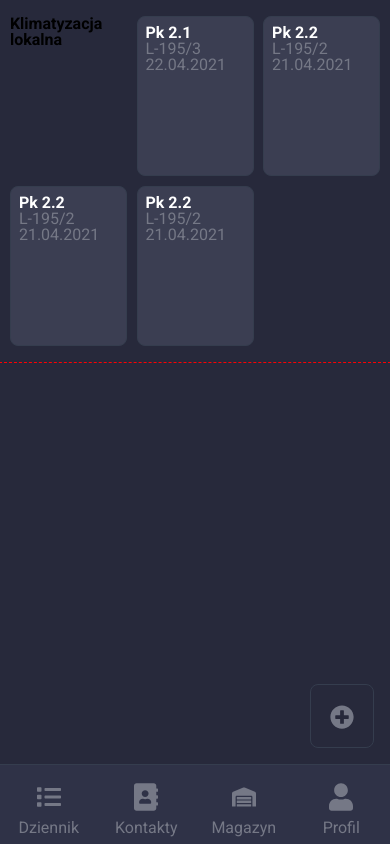
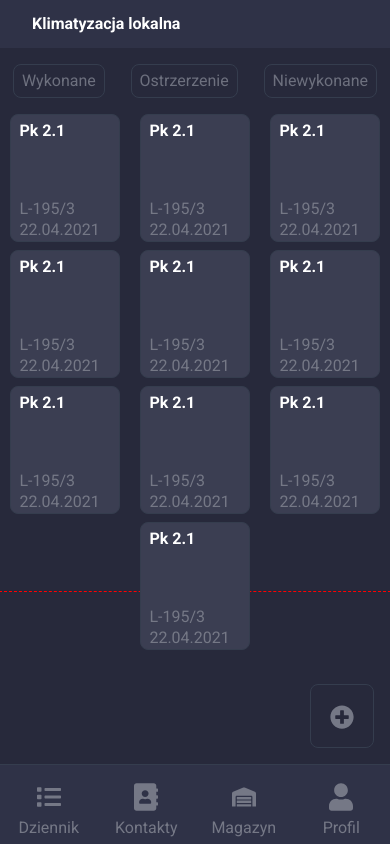
Before and after one commit to molinskidamian/k2, a plain HTML site: page index.html in a window 390 px wide. Drawn offline with Linux system fonts and the light colour scheme.

Commit message:
Update mobile-air-condition-local-points

```diff
--- a/index.html
+++ b/index.html
@@ -156,26 +156,93 @@
         </section> -->
 
         <section class="mobile-air-condition-local-points-wrapper">
-            <h2>Klimatyzacja lokalna</h2>
+            <header>
+                <h3>Klimatyzacja lokalna</h3>
+                <ul class="sort">
+                    <li class="sort-option"><a href="#">Wykonane</a></li>
+                    <li class="sort-option"><a href="#">Ostrzerzenie</a></li>
+                    <li class="sort-option"><a href="#">Niewykonane</a></li>
+                </ul>
+            </header>
+            <div class="mobile-air-condition-local-point point-red">
+                <h3>Pk 2.1</h3>
+
+                <footer>
+                    <p>L-195/3</p>
+                    <p>22.04.2021</p>
+                </footer>
+            </div>
             <div class="mobile-air-condition-local-point red">
                 <h3>Pk 2.1</h3>
-                <p>L-195/3</p>
-                <p>22.04.2021</p>
+
+                <footer>
+                    <p>L-195/3</p>
+                    <p>22.04.2021</p>
+                </footer>
             </div>
-            <div class="mobile-air-condition-local-point orange">
-                <h3>Pk 2.2</h3>
-                <p>L-195/2</p>
-                <p>21.04.2021</p>
+            <div class="mobile-air-condition-local-point red">
+                <h3>Pk 2.1</h3>
+
+                <footer>
+                    <p>L-195/3</p>
+                    <p>22.04.2021</p>
+                </footer>
             </div>
-            <div class="mobile-air-condition-local-point green">
-                <h3>Pk 2.2</h3>
-                <p>L-195/2</p>
-                <p>21.04.2021</p>
+            <div class="mobile-air-condition-local-point red">
+                <h3>Pk 2.1</h3>
+
+                <footer>
+                    <p>L-195/3</p>
+                    <p>22.04.2021</p>
+                </footer>
             </div>
-            <div class="mobile-air-condition-local-point">
-                <h3>Pk 2.2</h3>
-                <p>L-195/2</p>
-                <p>21.04.2021</p>
+            <div class="mobile-air-condition-local-point red">
+                <h3>Pk 2.1</h3>
+
+                <footer>
+                    <p>L-195/3</p>
+                    <p>22.04.2021</p>
+                </footer>
+            </div>
+            <div class="mobile-air-condition-local-point point-red">
+                <h3>Pk 2.1</h3>
+
+                <footer>
+                    <p>L-195/3</p>
+                    <p>22.04.2021</p>
+                </footer>
+            </div>
+            <div class="mobile-air-condition-local-point red">
+                <h3>Pk 2.1</h3>
+
+                <footer>
+                    <p>L-195/3</p>
+                    <p>22.04.2021</p>
+                </footer>
+            </div>
+            <div class="mobile-air-condition-local-point red">
+                <h3>Pk 2.1</h3>
+
+                <footer>
+                    <p>L-195/3</p>
+                    <p>22.04.2021</p>
+                </footer>
+            </div>
+            <div class="mobile-air-condition-local-point red">
+                <h3>Pk 2.1</h3>
+
+                <footer>
+                    <p>L-195/3</p>
+                    <p>22.04.2021</p>
+                </footer>
+            </div>
+            <div class="mobile-air-condition-local-point red">
+                <h3>Pk 2.1</h3>
+
+                <footer>
+                    <p>L-195/3</p>
+                    <p>22.04.2021</p>
+                </footer>
             </div>
         </section>
 
--- a/scss/mobile.scss
+++ b/scss/mobile.scss
@@ -11,9 +11,9 @@ $color-green: #64ea86;
 
 $color-text: #fff;
 $color-text-second: #757886;
-
-.red {
-    background-color: $color-green;
+$color-header: #fff;
+.point-red {
+    border-bottom: $color-red;
 }
 
 .green {
@@ -111,19 +111,76 @@ body {
 
 .mobile-air-condition-local-points-wrapper {
     outline: 1px dashed red;
-    display: grid;
-    grid-template-columns: repeat(3, 1fr);
-    justify-content: center;
-    column-gap: 0.6rem;
-    row-gap: 0.6rem;
-    padding: 1rem;
+    display: flex;
+    flex-wrap: wrap;
+    justify-content: space-around;
+    max-height: 70vh;
+
+    header {
+        color: $color-header;
+        // margin-bottom: 1rem;
+    }
+
+    header > h3 {
+        display: block;
+        width: 100vw;
+        padding-left: 2rem;
+        font-weight: 600;
+        height: 3rem;
+        line-height: 3rem;
+        background-color: $mobile-bg-first;
+    }
+
+    header > ul {
+        background-color: $mobile-bg-second;
+        display: flex;
+        justify-content: space-around;
+        max-width: 100%;
+        flex-wrap: nowrap;
+        list-style: none;
+        // outline: 1px dashed red;
+        margin: 1rem 0;
+        // width: 200%;
+
+        li {
+            border: $border;
+            border-radius: 0.5rem;
+            padding: 0.5rem;
+
+            &:hover {
+                background-color: #666878;
+            }
+        }
+
+        a {
+            color: #6d707e;
+            text-decoration: none;
+            display: block;
+            height: 100%;
+            width: 100%;
+
+            &:hover {
+                height: 100%;
+                width: 100%;
+                color: #fff;
+            }
+        }
+    }
+
     .mobile-air-condition-local-point {
         background-color: #3b3e52;
-        width: 30vw;
-        height: 10rem;
+        width: 28vw;
+        height: 8rem;
         border: $border;
         border-radius: 0.5rem;
         padding: 0.5rem;
+        position: relative;
+        margin-bottom: 0.5rem;
+
+        footer {
+            position: absolute;
+            bottom: 0;
+        }
 
         h3 {
             color: $color-text;
@@ -131,6 +188,7 @@ body {
 
         p {
             color: $color-text-second;
+            line-height: 1.3rem;
         }
     }
 }
```
Also changed, not shown: css/mobile.css.
